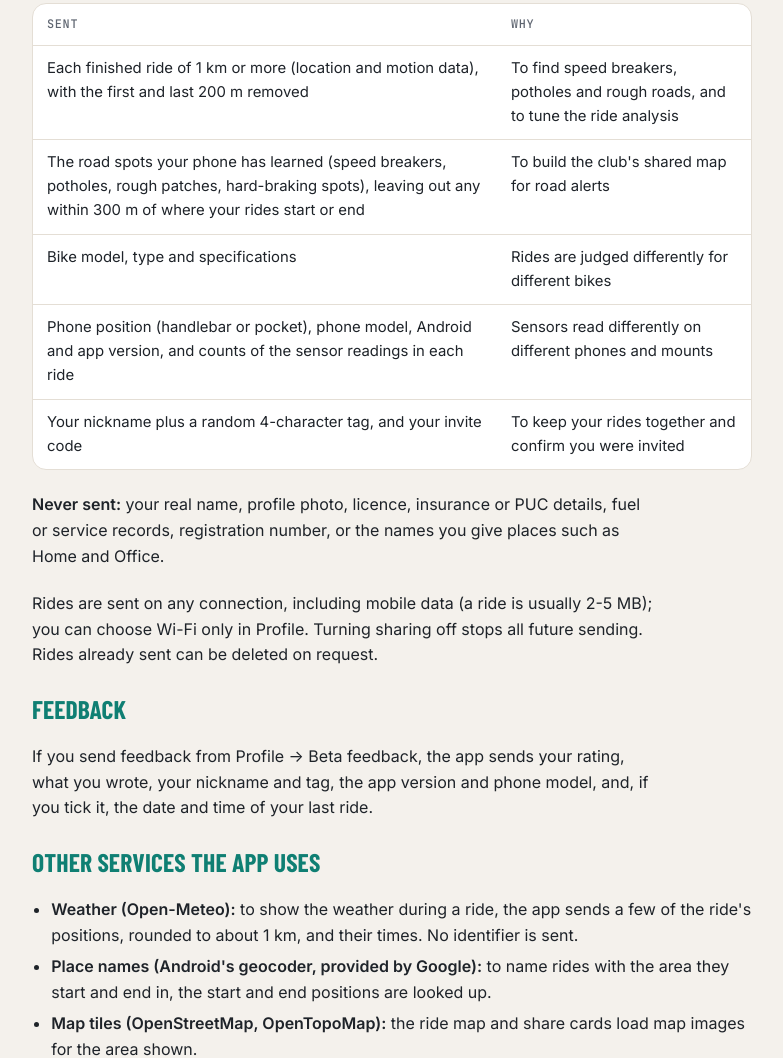
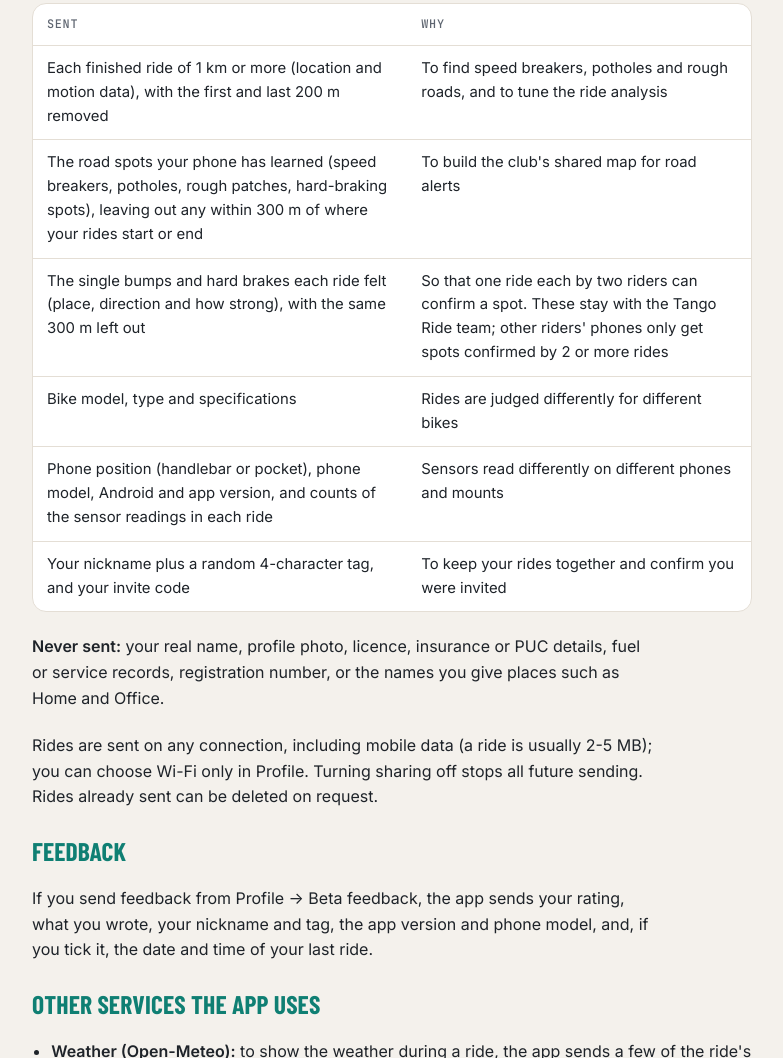
Before and after one commit to TangoRideClub/tangorideclub.github.io, a plain HTML site: page privacy.html in a window 1280 px wide. Shown: the part 926-1984 px from the top of the page, without its empty margins (248-1031 px from the left). Drawn offline with nearby package versions, Linux system fonts and the light colour scheme; a web font is replaced by a local one.

Commit message:
Privacy: single-ride bumps and brakes pooled for the road map
Co-Authored-By: Claude Opus 5.5 <noreply@anthropic.com>

```diff
--- a/privacy.html
+++ b/privacy.html
@@ -51,6 +51,7 @@
         <tbody>
           <tr><td>Each finished ride of 1 km or more (location and motion data), with the first and last 200 m removed</td><td>To find speed breakers, potholes and rough roads, and to tune the ride analysis</td></tr>
           <tr><td>The road spots your phone has learned (speed breakers, potholes, rough patches, hard-braking spots), leaving out any within 300 m of where your rides start or end</td><td>To build the club's shared map for road alerts</td></tr>
+          <tr><td>The single bumps and hard brakes each ride felt (place, direction and how strong), with the same 300 m left out</td><td>So that one ride each by two riders can confirm a spot. These stay with the Tango Ride team; other riders' phones only get spots confirmed by 2 or more rides</td></tr>
           <tr><td>Bike model, type and specifications</td><td>Rides are judged differently for different bikes</td></tr>
           <tr><td>Phone position (handlebar or pocket), phone model, Android and app version, and counts of the sensor readings in each ride</td><td>Sensors read differently on different phones and mounts</td></tr>
           <tr><td>Your nickname plus a random 4-character tag, and your invite code</td><td>To keep your rides together and confirm you were invited</td></tr>
```
